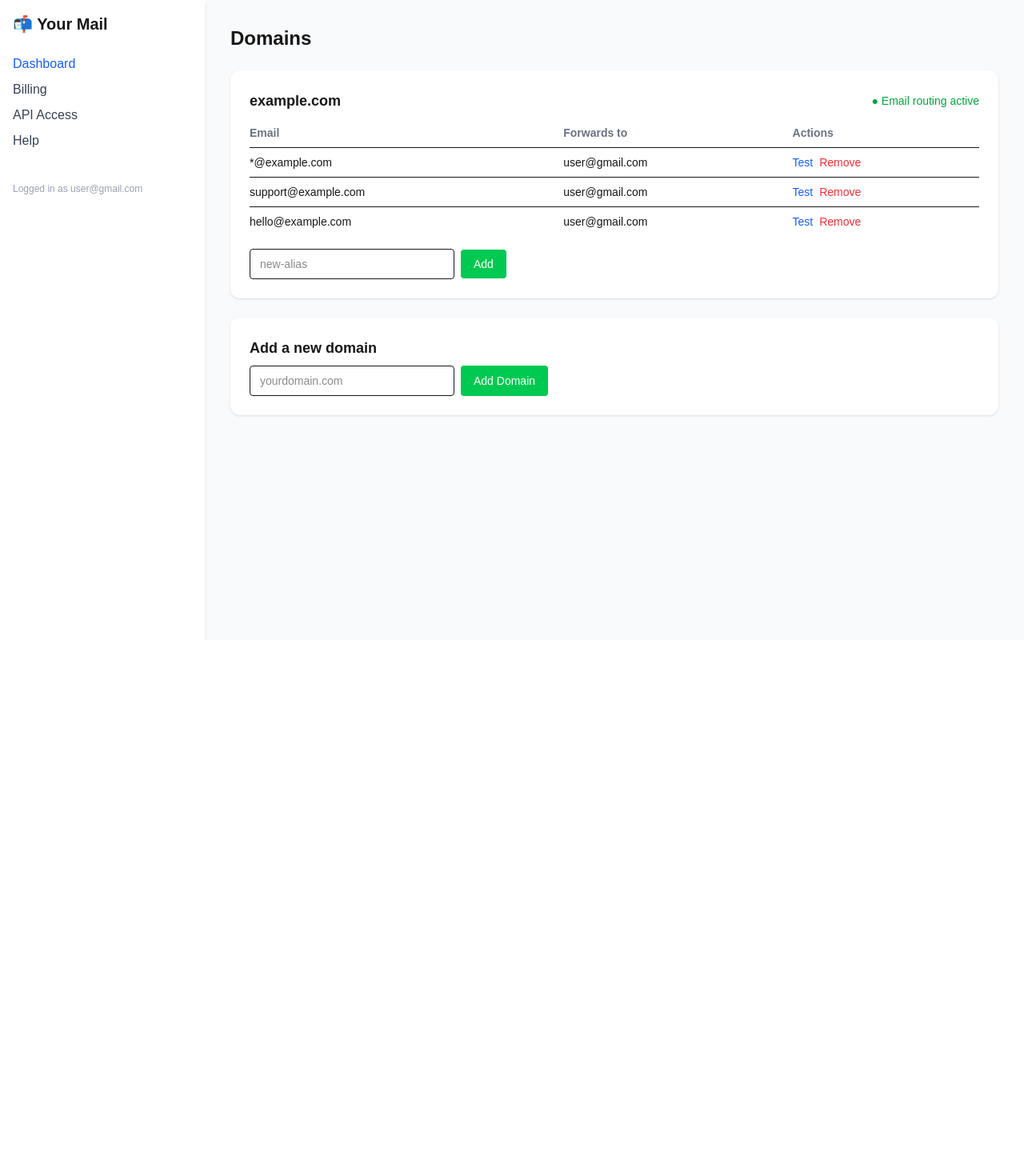
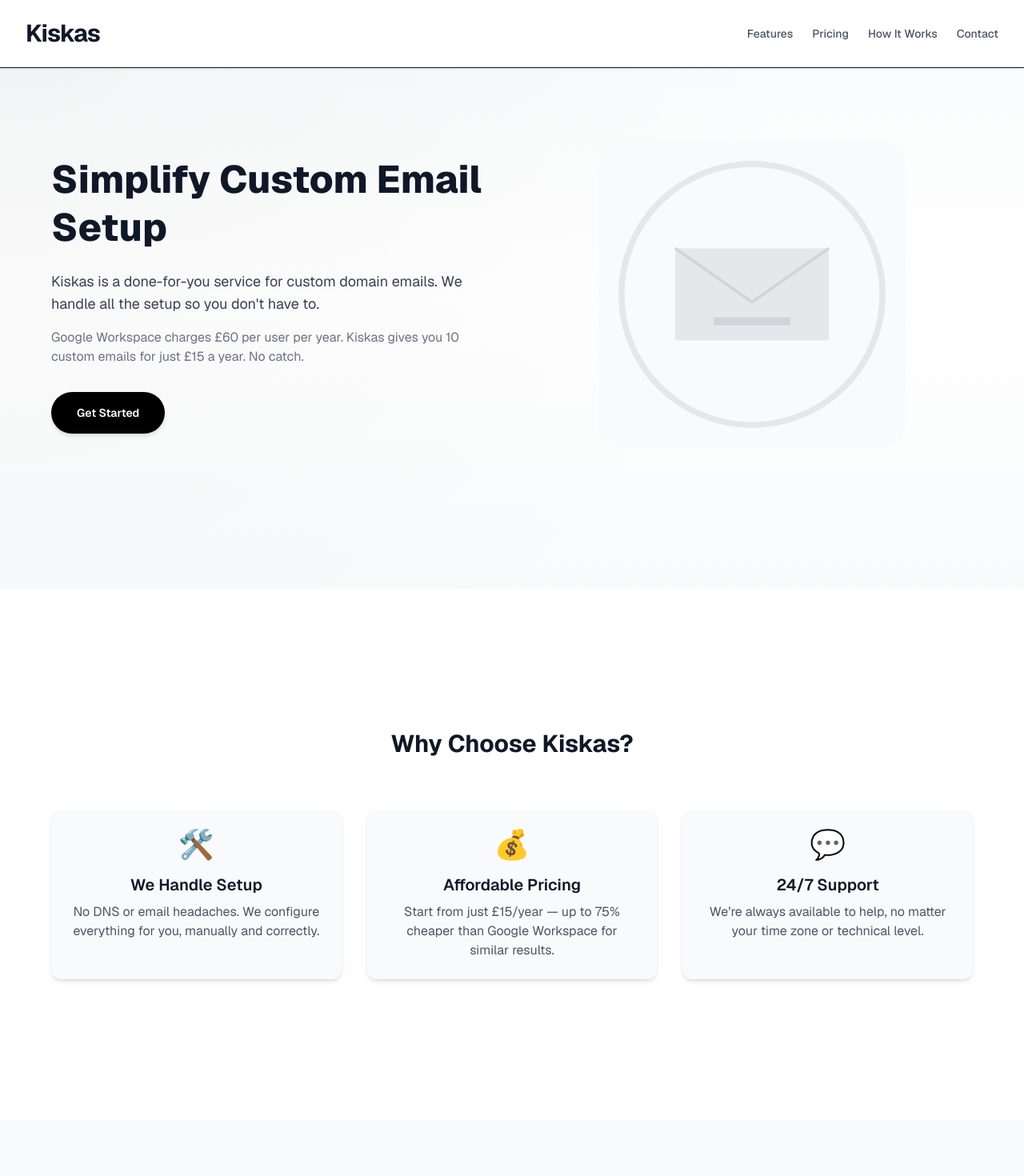
Before and after one commit to kiskas-xyz/app, a Next.js app: page / in a window 1280 px wide. Shown: the top 1470 px of the page at 80% size. Before the commit the page ends 800 px from the top, so only its background shows below. Built offline with nearby package versions, Linux system fonts and the light colour scheme.

Commit message:
initial setup

```diff
--- a/app/page.tsx
+++ b/app/page.tsx
@@ -1,97 +1,164 @@
-'use client'
-import React, { useState } from 'react';
+'use client';
 
-const domains = [
-  {
-    name: 'example.com',
-    status: 'active',
-    aliases: [
-      { local: '*', forwardTo: 'user@gmail.com' },
-      { local: 'support', forwardTo: 'user@gmail.com' },
-      { local: 'hello', forwardTo: 'user@gmail.com' },
-    ],
-  },
-];
+import { useEffect, useState } from 'react';
 
-export default function CustomEmailDashboard() {
-  const [newAlias, setNewAlias] = useState('');
+export default function Home() {
+  const [isHeaderVisible, setIsHeaderVisible] = useState(true);
+  useEffect(() => {
+    let lastScroll = window.scrollY;
+    const handleScroll = () => {
+      const currentScroll = window.scrollY;
+      setIsHeaderVisible(currentScroll < lastScroll || currentScroll < 100);
+      lastScroll = currentScroll;
+    };
+    window.addEventListener('scroll', handleScroll);
+    return () => window.removeEventListener('scroll', handleScroll);
+  }, []);
 
   return (
-    <div className="flex min-h-screen bg-gray-50">
-      {/* Sidebar */}
-      <aside className="w-64 bg-white shadow-md p-4">
-        <div className="text-xl font-bold mb-6">📬 Your Mail</div>
-        <ul className="space-y-2">
-          <li className="text-blue-600 font-medium">Dashboard</li>
-          <li className="text-gray-700">Billing</li>
-          <li className="text-gray-700">API Access</li>
-          <li className="text-gray-700">Help</li>
-        </ul>
-        <div className="mt-10 text-xs text-gray-400">Logged in as user@gmail.com</div>
-      </aside>
+    <main className="min-h-screen bg-white text-gray-900 font-sans">
+      <header className={`fixed top-0 left-0 right-0 z-50 transition-transform duration-300 bg-white shadow-sm border-b flex justify-between items-center px-8 py-6 ${isHeaderVisible ? '' : '-translate-y-full'}`}>
+        <h1 className="text-3xl font-bold tracking-tight">Kiskas</h1>
+        <nav className="space-x-6 text-sm font-medium text-gray-600">
+          <a href="#features" className="hover:text-black transition">Features</a>
+          <a href="#pricing" className="hover:text-black transition">Pricing</a>
+          <a href="#how" className="hover:text-black transition">How It Works</a>
+          <a href="#contact" className="hover:text-black transition">Contact</a>
+        </nav>
+      </header>
 
-      {/* Main Panel */}
-      <main className="flex-1 p-8">
-        <div className="text-2xl font-semibold mb-6">Domains</div>
+      <section className="relative text-center py-44 px-6 bg-gradient-to-b from-gray-50 via-white to-gray-50 overflow-hidden">
+  <div className="absolute inset-0 bg-[radial-gradient(circle_at_top_left,_rgba(0,0,0,0.03)_0%,_transparent_70%)] pointer-events-none"></div>
+  <div className="max-w-6xl mx-auto flex flex-col md:flex-row items-center justify-between gap-12 relative z-10">
+    <div className="md:w-1/2 text-left">
+      <h2 className="text-5xl font-extrabold mb-6 leading-tight">Simplify Custom Email Setup</h2>
+      <p className="text-lg mb-4 text-gray-700">Kiskas is a done-for-you service for custom domain emails. We handle all the setup so you don't have to.</p>
+      <p className="text-md text-gray-500 mb-8">Google Workspace charges £60 per user per year. Kiskas gives you 10 custom emails for just £15 a year. No catch.</p>
+      <a href="#contact" className="inline-block bg-black text-white px-8 py-4 rounded-full text-sm font-semibold shadow-md hover:bg-gray-900 transition">
+        Get Started
+      </a>
+    </div>
+    <div className="md:w-1/2 flex justify-center">
+      <svg className="w-full max-w-sm" viewBox="0 0 200 200" fill="none" xmlns="http://www.w3.org/2000/svg">
+  <rect width="200" height="200" rx="16" fill="#f9fafb"/>
+  <path d="M50 70h100v60H50z" fill="#e5e7eb"/>
+  <path d="M50 70l50 35 50-35" stroke="#d1d5db" strokeWidth="2" fill="none"/>
+  <path d="M75 115h50v5H75z" fill="#d1d5db"/>
+  <circle cx="100" cy="100" r="85" stroke="#e5e7eb" strokeWidth="4" />
+</svg>
+    </div>
+  </div>
+</section>
 
-        {domains.map((domain, index) => (
-          <div key={index} className="bg-white shadow rounded-xl p-6 mb-6">
-            <div className="flex justify-between items-center mb-4">
-              <h3 className="text-lg font-semibold">{domain.name}</h3>
-              <span className="text-sm text-green-600">● Email routing active</span>
-            </div>
+      <section id="features" className="py-44 px-6 bg-white text-center">
+  <h3 className="text-3xl font-bold mb-16">Why Choose Kiskas?</h3>
+  <div className="max-w-6xl mx-auto grid md:grid-cols-3 gap-8">
+    <div className="p-6 bg-gray-50 rounded-xl shadow-md hover:shadow-lg transition">
+      <div className="text-4xl mb-4">🛠️</div>
+      <h4 className="text-xl font-semibold mb-2">We Handle Setup</h4>
+      <p className="text-gray-600">No DNS or email headaches. We configure everything for you, manually and correctly.</p>
+    </div>
+    <div className="p-6 bg-gray-50 rounded-xl shadow-md hover:shadow-lg transition">
+      <div className="text-4xl mb-4">💰</div>
+      <h4 className="text-xl font-semibold mb-2">Affordable Pricing</h4>
+      <p className="text-gray-600">Start from just £15/year — up to 75% cheaper than Google Workspace for similar results.</p>
+    </div>
+    <div className="p-6 bg-gray-50 rounded-xl shadow-md hover:shadow-lg transition">
+      <div className="text-4xl mb-4">💬</div>
+      <h4 className="text-xl font-semibold mb-2">24/7 Support</h4>
+      <p className="text-gray-600">We’re always available to help, no matter your time zone or technical level.</p>
+    </div>
+  </div>
+</section>
 
-            <table className="w-full mb-4 text-sm">
-              <thead className="text-left text-gray-500">
-                <tr>
-                  <th className="pb-2">Email</th>
-                  <th className="pb-2">Forwards to</th>
-                  <th className="pb-2">Actions</th>
-                </tr>
-              </thead>
-              <tbody>
-                {domain.aliases.map((alias, i) => (
-                  <tr key={i} className="border-t">
-                    <td className="py-2">{alias.local}@{domain.name}</td>
-                    <td className="py-2">{alias.forwardTo}</td>
-                    <td className="py-2">
-                      <button className="text-sm text-blue-600 mr-2">Test</button>
-                      <button className="text-sm text-red-500">Remove</button>
-                    </td>
-                  </tr>
-                ))}
-              </tbody>
-            </table>
+      <section id="how" className="py-44 px-6 bg-gray-50 text-center">
+  <h3 className="text-3xl font-bold mb-16">How It Works</h3>
+  <div className="max-w-4xl mx-auto grid md:grid-cols-2 gap-10 text-left">
+    <div className="bg-white p-6 rounded-xl shadow-md hover:shadow-lg transition">
+      <div className="text-2xl font-bold mb-2">1. Contact Us</div>
+      <p className="text-gray-700">Send us your domain and preferred emails via your company email or form (Stripe integration coming soon).</p>
+    </div>
+    <div className="bg-white p-6 rounded-xl shadow-md hover:shadow-lg transition">
+      <div className="text-2xl font-bold mb-2">2. Payment</div>
+      <p className="text-gray-700">Make your payment and get an instant booking link for a live setup call.</p>
+    </div>
+    <div className="bg-white p-6 rounded-xl shadow-md hover:shadow-lg transition">
+      <div className="text-2xl font-bold mb-2">3. Live Setup</div>
+      <p className="text-gray-700">Join the call and we’ll configure everything in under 10 minutes — free of charge.</p>
+    </div>
+    <div className="bg-white p-6 rounded-xl shadow-md hover:shadow-lg transition">
+      <div className="text-2xl font-bold mb-2">Self-Setup Option</div>
+      <p className="text-gray-700">Prefer DIY? Download our PDF guide and follow step-by-step instructions.</p>
+    </div>
+  </div>
+</section>
 
-            <div className="flex items-center gap-2">
-              <input
-                type="text"
-                placeholder="new-alias"
-                value={newAlias}
-                onChange={(e) => setNewAlias(e.target.value)}
-                className="border rounded px-3 py-2 text-sm w-64"
-              />
-              <button className="bg-green-500 text-white text-sm px-4 py-2 rounded">
-                Add
-              </button>
-            </div>
+      <section id="pricing" className="py-44 px-6 bg-white text-center">
+        <h3 className="text-3xl font-bold mb-10">Simple, Transparent Pricing</h3>
+        <p className="mb-14 text-gray-500 max-w-xl mx-auto">No hidden fees. No upsells. Just clean, manual setup at unbeatable prices.</p>
+        <div className="max-w-6xl mx-auto grid md:grid-cols-4 gap-8 text-left">
+          <div className="border rounded-2xl p-8 shadow-sm">
+            <h4 className="text-xl font-semibold mb-2">Starter</h4>
+            <p className="text-2xl font-bold mb-4">£15/year</p>
+            <ul className="mb-4 space-y-2 text-sm text-gray-600">
+              <li>1 Domain</li>
+              <li>Up to 10 Emails</li>
+              <li>Manual DNS Setup</li>
+              <li>Email Routing</li>
+              <li>24/7 Support</li>
+            </ul>
           </div>
-        ))}
-
-        <div className="bg-white shadow rounded-xl p-6">
-          <h3 className="text-lg font-semibold mb-2">Add a new domain</h3>
-          <div className="flex gap-2">
-            <input
-              type="text"
-              placeholder="yourdomain.com"
-              className="border rounded px-3 py-2 text-sm w-64"
-            />
-            <button className="bg-green-500 text-white text-sm px-4 py-2 rounded">
-              Add Domain
-            </button>
+          <div className="border rounded-2xl p-8 shadow-md bg-gray-50 relative">
+            <span className="absolute top-4 right-4 bg-black text-white text-xs px-3 py-1 rounded-full">Most Popular</span>
+            <h4 className="text-xl font-semibold mb-2">Pro</h4>
+            <p className="text-2xl font-bold mb-4">£39/year</p>
+            <ul className="mb-4 space-y-2 text-sm text-gray-600">
+              <li>Up to 3 Domains</li>
+              <li>Up to 25 Emails</li>
+              <li>Guided DNS or Nameserver Setup</li>
+              <li>Email Routing</li>
+              <li>24/7 Support</li>
+            </ul>
+          </div>
+          <div className="border rounded-2xl p-8 shadow-sm">
+            <h4 className="text-xl font-semibold mb-2">Business</h4>
+            <p className="text-2xl font-bold mb-4">£79/year</p>
+            <ul className="mb-4 space-y-2 text-sm text-gray-600">
+              <li>Up to 10 Domains</li>
+              <li>Up to 100 Emails</li>
+              <li>Full Setup & Management</li>
+              <li>Priority Support</li>
+              <li>24/7 Support</li>
+            </ul>
+          </div>
+          <div className="border rounded-2xl p-8 shadow-sm bg-gray-100">
+            <h4 className="text-xl font-semibold mb-2">Enterprise</h4>
+            <p className="text-2xl font-bold mb-4">Contact Us</p>
+            <ul className="mb-4 space-y-2 text-sm text-gray-600">
+              <li>Unlimited Domains</li>
+              <li>Unlimited Emails</li>
+              <li>Dedicated Account Manager</li>
+              <li>Custom API & Automation</li>
+              <li>24/7 Priority Support</li>
+            </ul>
           </div>
         </div>
-      </main>
-    </div>
+      </section>
+
+      <section id="contact" className="relative py-44 px-6 bg-gray-100 text-center overflow-hidden">
+  <div className="absolute inset-0 bg-[radial-gradient(circle_at_center,_rgba(0,0,0,0.03)_0%,_transparent_70%)] pointer-events-none"></div>
+  <div className="relative z-10">
+        <h3 className="text-3xl font-bold mb-10">Let’s Get You Set Up</h3>
+        <p className="mb-8 text-gray-600">Ready to start or have questions? Reach out and we’ll handle the rest.</p>
+        <a href="mailto:hello@kiskas.xyz" className="bg-black text-white px-8 py-4 rounded-full text-sm font-semibold shadow-md hover:bg-gray-900 transition">
+          Contact Us
+        </a>
+        </div>
+</section>
+
+<footer className="py-6 text-center text-sm text-gray-400">
+        &copy; {new Date().getFullYear()} Kiskas. A product of DAS Technology Limited. All rights reserved.
+      </footer>
+    </main>
   );
 }
```
